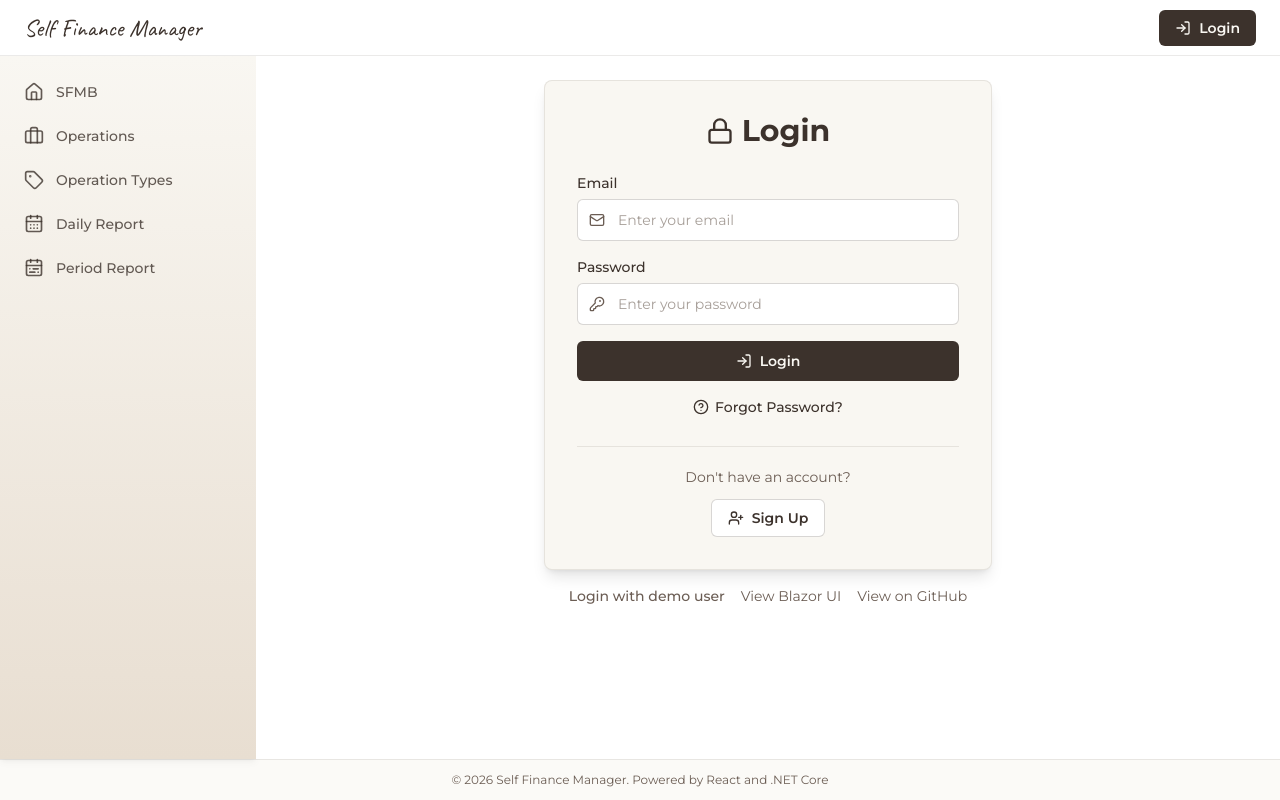
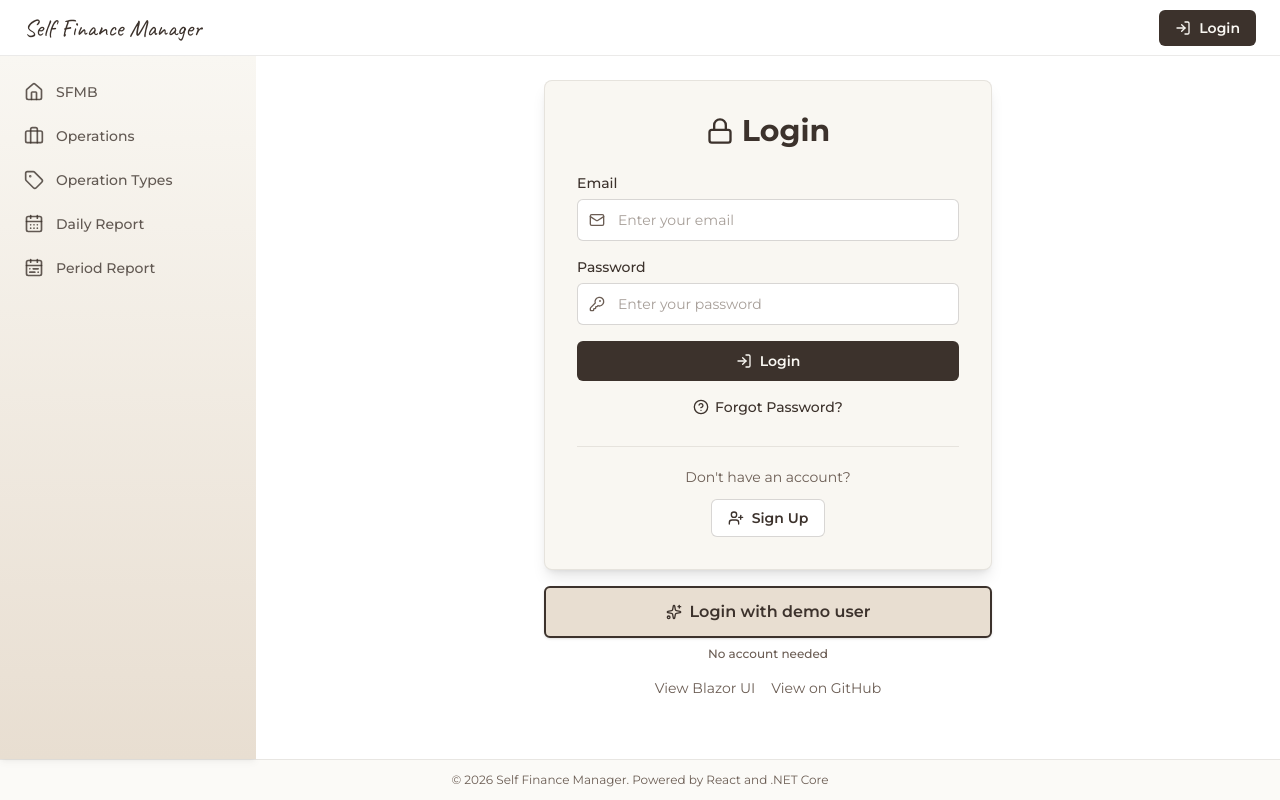
Before and after one commit to barinova-alevel/goldfish-ui, a React (Vite) app: page /login in a window 1280 px wide. Built offline with nearby package versions, Linux system fonts and the light colour scheme.

Commit message:
Login demo UI improvements

```diff
--- a/src/pages/Login.tsx
+++ b/src/pages/Login.tsx
@@ -1,6 +1,6 @@
 import { useRef, useState, type FormEvent } from 'react'
 import { Link, Navigate, useLocation, useNavigate } from 'react-router-dom'
-import { CircleHelp, KeyRound, Lock, LogIn, Mail, UserPlus } from 'lucide-react'
+import { CircleHelp, KeyRound, Lock, LogIn, Mail, Sparkles, UserPlus } from 'lucide-react'
 import { blazorUiUrl, demoLoginDelayMs, githubUrl, loadDemoCredentials } from '../auth/demoUser'
 import { useAuth } from '../auth/useAuth'
 import { isValidEmail, minPasswordLength } from '../auth/validation'
@@ -186,16 +186,23 @@ export function Login() {
         </div>
       </AuthCard>
 
-      <div className="mt-4 flex flex-wrap items-center justify-center gap-x-4 gap-y-2 text-sm text-brown-muted">
+      <div className="mt-4">
         <button
           type="button"
           data-testid="login-demo"
           disabled={fieldsLocked}
           onClick={handleDemoLogin}
-          className="font-medium underline-offset-2 hover:text-brown hover:underline disabled:opacity-60"
+          className="inline-flex w-full items-center justify-center gap-2 rounded-md border-2 border-brown bg-tan px-4 py-3 text-base font-semibold text-brown shadow-sm transition-colors hover:bg-brown hover:text-cream focus-visible:outline focus-visible:outline-2 focus-visible:outline-offset-2 focus-visible:outline-brown disabled:opacity-60"
         >
+          <Sparkles className="size-4" aria-hidden="true" />
           Login with demo user
         </button>
+        <p className="mt-2 text-center text-xs font-medium text-brown-muted">
+          No account needed
+        </p>
+      </div>
+
+      <div className="mt-4 flex flex-wrap items-center justify-center gap-x-4 gap-y-2 text-sm text-brown-muted">
         <a
           href={blazorUiUrl}
           data-testid="login-blazor"
```
